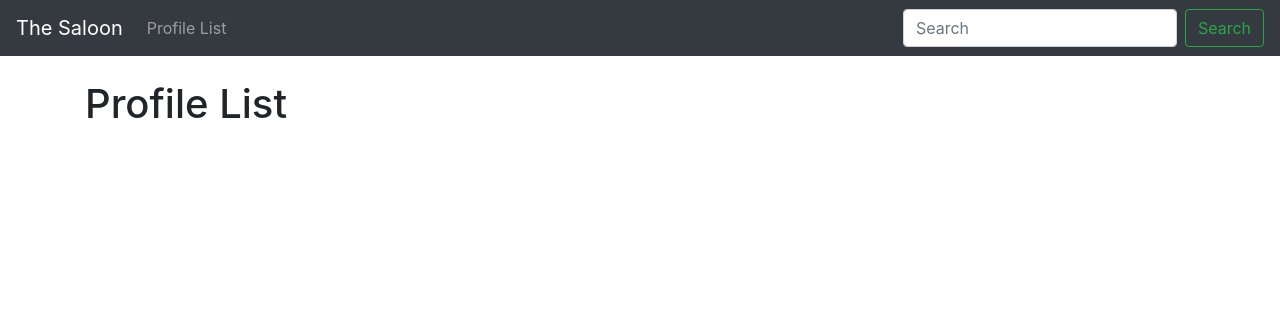
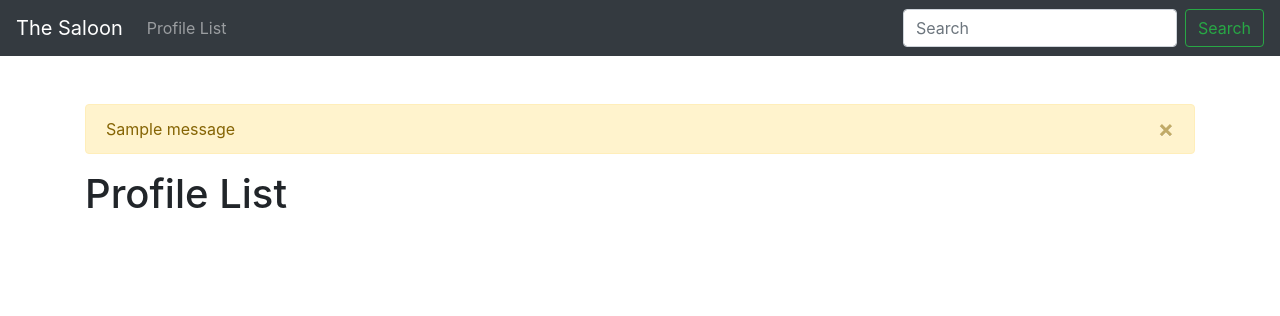
Before and after one commit to AndersH82/TheSaloon, a Django app: page /profile_list/ in a window 1280 px wide. Shown: the top 316 px of the page. Run offline with Django 5.2, Linux system fonts and the light colour scheme; a user stored in the database is signed in; tables that the repository leaves empty hold one stand-in row (values such as "Sample post"); one stand-in notice (Sample message) is shown.

Commit message:
add image to profile cards and a alertbox

```diff
--- a/the_saloon/templates/base.html
+++ b/the_saloon/templates/base.html
@@ -15,8 +15,22 @@
     {% include 'navbar.html' %}
     <br/>
     <div class="container">
-        {% block content %}
-        {% endblock %}
+      <br/>
+      {% if messages %}
+        {% for message in messages %}
+
+        <div class="alert alert-warning alert-dismissible fade show" role="alert">
+          {{ message }}
+          <button type="button" class="close" data-dismiss="alert" aria-label="Close">
+            <span aria-hidden="true">&times;</span>
+          </button>
+        </div>
+
+        {% endfor %}
+
+      {% endif %}
+      {% block content %}
+      {% endblock %}
     </div>
 
     <script src="https://cdn.jsdelivr.net/npm/jquery@3.5.1/dist/jquery.slim.min.js"
--- a/the_saloon/templates/profile_list.html
+++ b/the_saloon/templates/profile_list.html
@@ -1,4 +1,5 @@
 {% extends 'base.html' %}
+{% load static %}
 
 {% block content %}
     <h1>Profile List</h1>
@@ -10,7 +11,7 @@
         <div class="card mb-3" style="max-width: 540px;">
             <div class="row no-gutters">
               <div class="col-md-4">
-                <img src="..." alt="...">
+                <img src="{% static 'images/default.jpg' %}" alt="Profile img">
               </div>
               <div class="col-md-8">
                 <div class="card-body">
--- a/the_saloon/views.py
+++ b/the_saloon/views.py
@@ -1,4 +1,5 @@
-from django.shortcuts import render
+from django.shortcuts import render, redirect
+from django.contrib import messages
 from .models import Profile
 
 # Create your views here.
@@ -7,5 +8,9 @@ def home(request):
         return render(request, 'home.html', {})
 
 def profile_list(request):
+    if request.user.is_authenticated:
         profiles = Profile.objects.exclude(user=request.user)
         return render(request, 'profile_list.html', {"profiles":profiles})
+    else:
+         messages.success(request, ("You must login to see this page..."))
+         return redirect('home')
```
Also changed, not shown: the_saloon/admin.py (+4 -4 lines), db.sqlite3, the_saloon/static/images/default.jpg (added).
